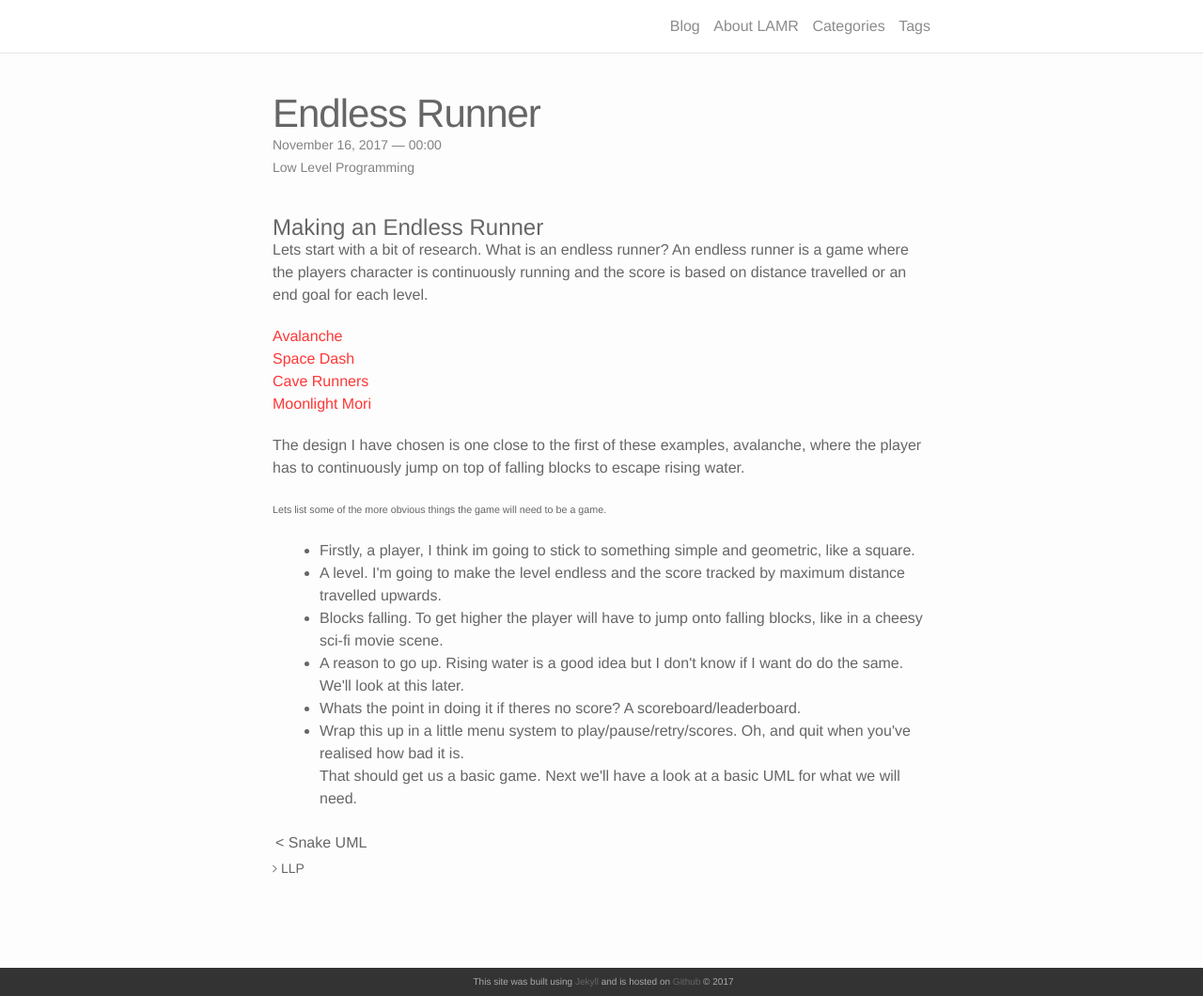
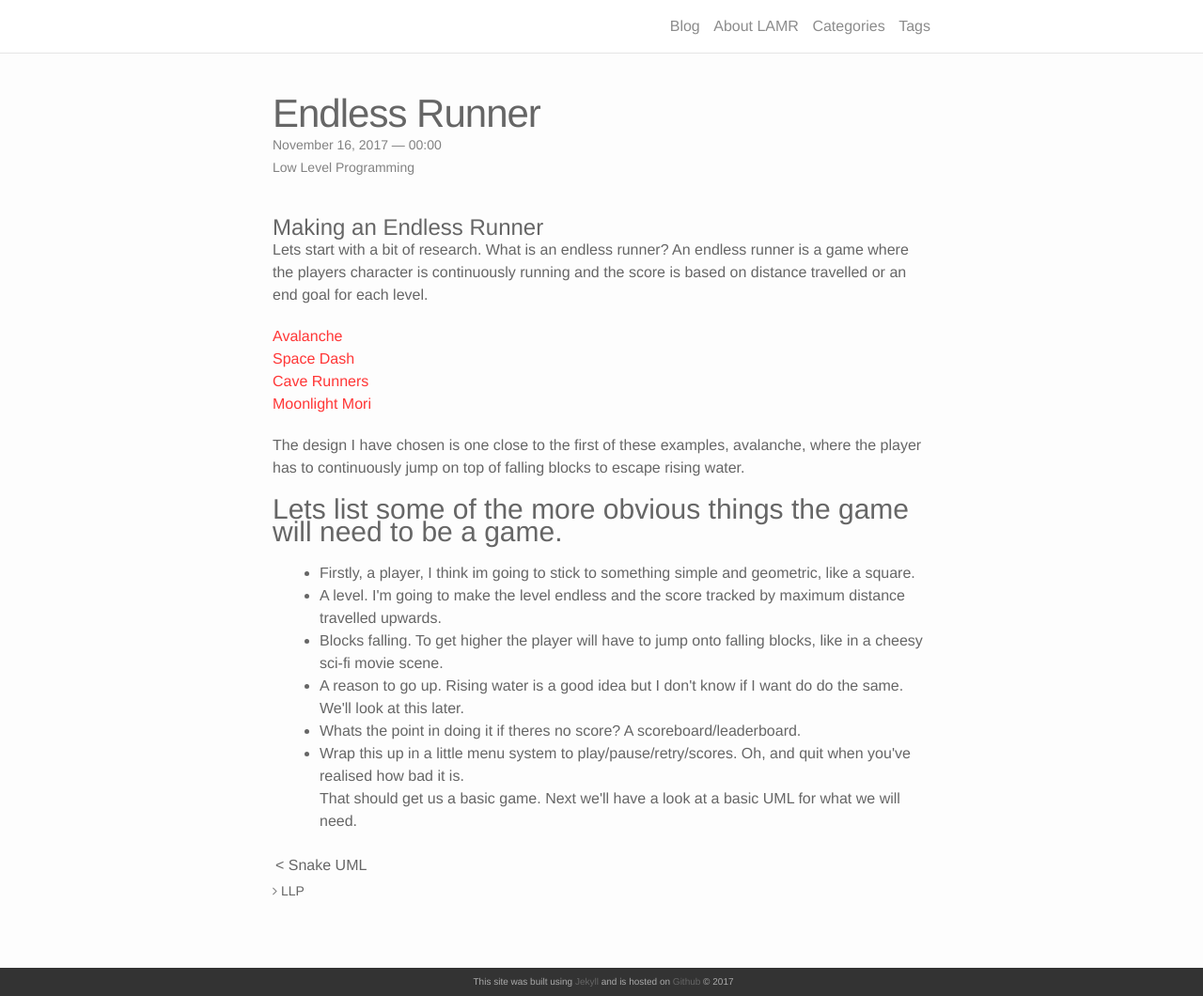
Before and after one commit to LAMRoberts/LAMRoberts.github.io, a Jekyll site: the page built from _posts/2017-11-16-endless-runner.markdown, in a window 1280 px wide and 1060 px high. Shown: the whole window at 94% size. Built offline with Jekyll 4.4.1, drawn with Linux system fonts in a browser that asks for light colours; nearby versions of some CDN libraries.

```diff
--- a/_posts/2017-11-16-endless-runner.markdown
+++ b/_posts/2017-11-16-endless-runner.markdown
@@ -21,7 +21,7 @@ the score is based on distance travelled or an end goal for each level.
 The design I have chosen is one close to the first of these examples, avalanche,
 where the player has to continuously jump on top of falling blocks to escape rising water.
 <p>
-<h6>Lets list some of the more obvious things the game will need to be a game.</h6>
+<h3>Lets list some of the more obvious things the game will need to be a game.</h3>
 <p>
 <ul>
   <li> Firstly, a player, I think im going to stick to something simple and geometric, like a square.
@@ -31,4 +31,4 @@ where the player has to continuously jump on top of falling blocks to escape ris
   <li> Whats the point in doing it if theres no score? A scoreboard/leaderboard.
   <li> Wrap this up in a little menu system to play/pause/retry/scores. Oh, and quit when you've realised how bad it is.
 <p>
-  That should get us a basic game. Next we'll have a look at a basic UML for what we will need.
+That should get us a basic game. Next we'll have a look at a basic UML for what we will need.
```
